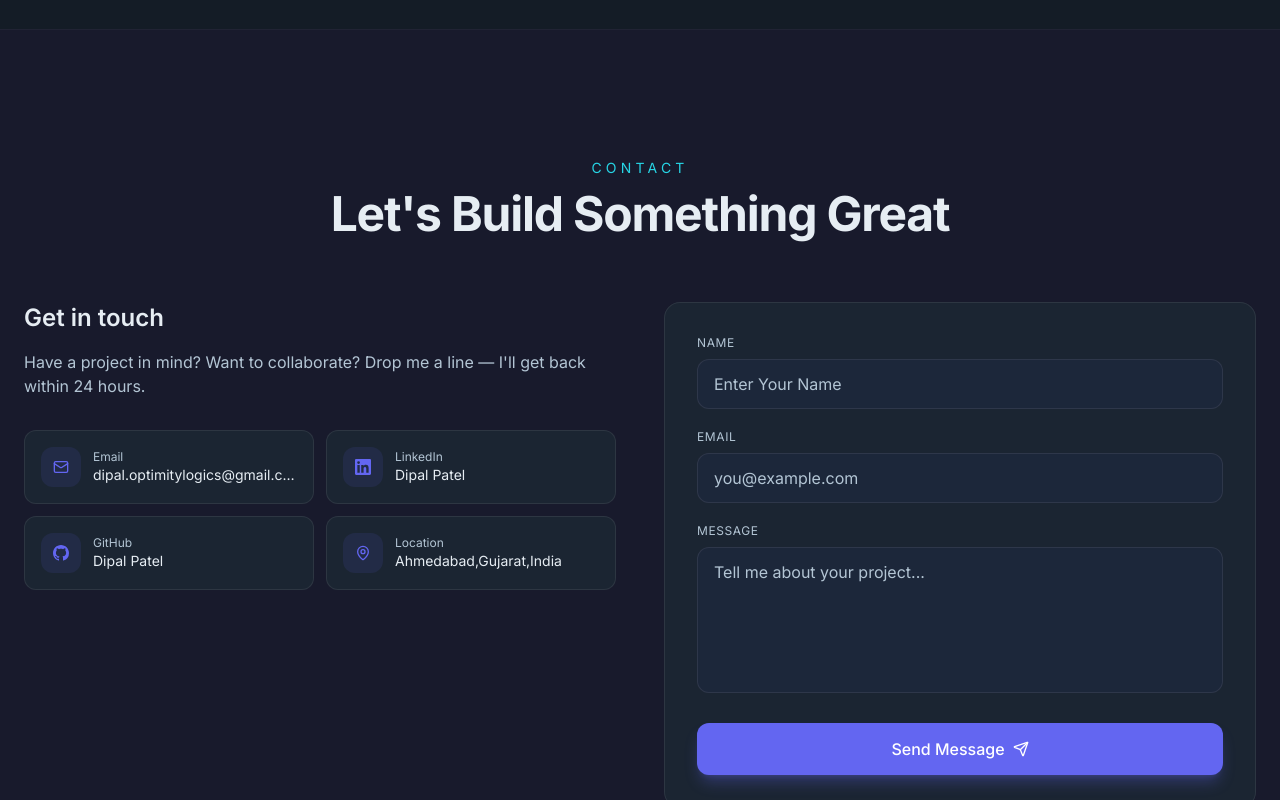
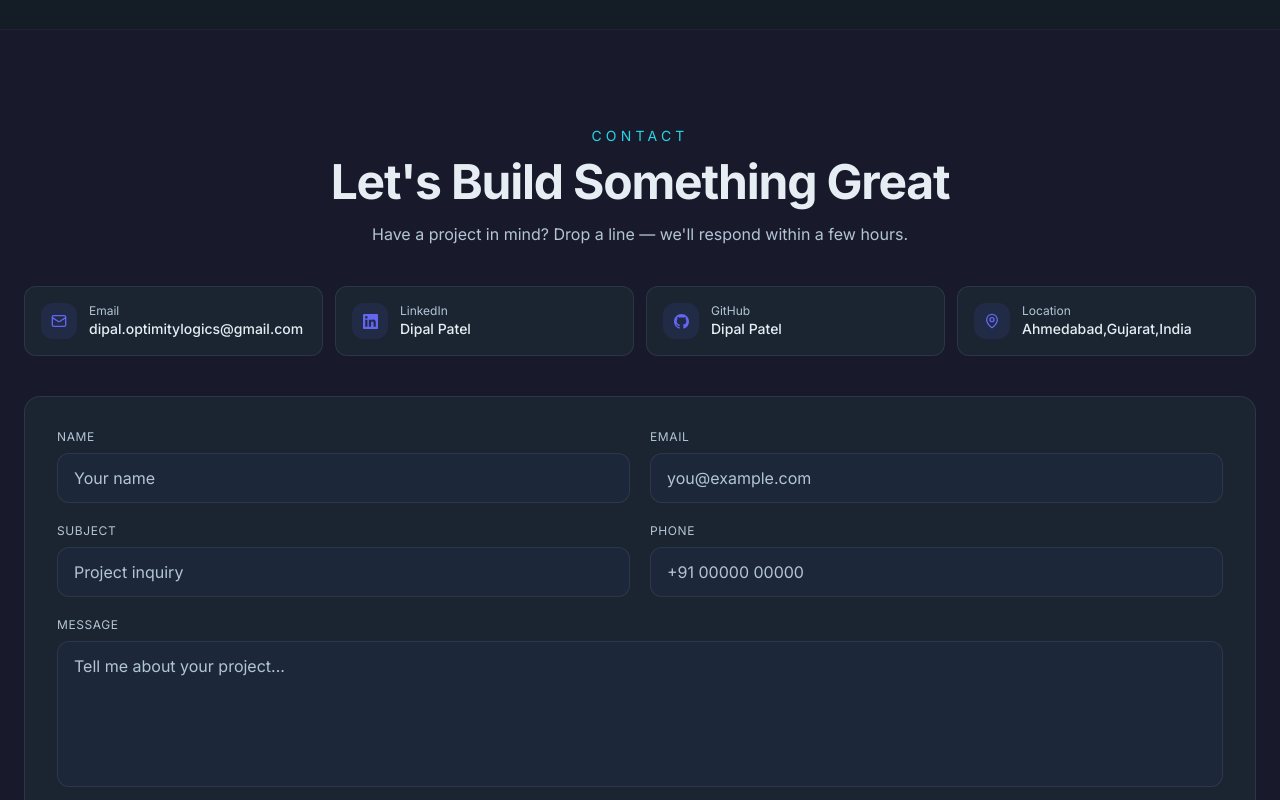
Before and after one commit to DIPAL1209/Automation-Portfolio, a Next.js app: page / in a window 1280 px wide. Shown: the part 6100-6900 px from the top of the page. Built offline with nearby package versions, Linux system fonts and the light colour scheme.

Commit message:
Changed ui of contact form

```diff
--- a/app/api/contact/route.tsx
+++ b/app/api/contact/route.tsx
@@ -4,13 +4,13 @@ const slackWebhookUrl = process.env.SLACK_WEBHOOK_URL!
 
 export async function POST(req: NextRequest) {
     try {
-        const { name, email, message, From } = await req.json()
+        const { name, email, message, From , subject, contact } = await req.json()
 
         await fetch(slackWebhookUrl, {
             method: 'POST',
             headers: { 'Content-Type': 'application/json' },
             body: JSON.stringify({
-                text: `*New Portfolio Contact!*\n*From:* ${From}\n*Name:* ${name}\n*Email:* ${email}\n*Message:* ${message}`,
+                text: `*New Portfolio Contact!*\n*From:* ${From}\n*Name:* ${name}\n*Email:* ${email}\n*Subject:* ${subject}\n*Contact:* ${contact}\n*Message:* ${message}`,
             }),
         })
 
--- a/app/components/Contact.tsx
+++ b/app/components/Contact.tsx
@@ -6,19 +6,19 @@ import { Mail, MapPin, Send, Loader2, CheckCircle2 } from 'lucide-react'
 import { portfolio } from '../../data/portfolio'
 
 const GithubIcon = () => (
-    <svg viewBox="0 0 24 24" width="16" height="16" fill="currentColor">
+    <svg viewBox="0 0 24 24" width="15" height="15" fill="currentColor">
         <path d="M12 0C5.37 0 0 5.37 0 12c0 5.31 3.435 9.795 8.205 11.385.6.105.825-.255.825-.57 0-.285-.015-1.23-.015-2.235-3.015.555-3.795-.735-4.035-1.41-.135-.345-.72-1.41-1.23-1.695-.42-.225-1.02-.78-.015-.795.945-.015 1.62.87 1.845 1.23 1.08 1.815 2.805 1.305 3.495.99.105-.78.42-1.305.765-1.605-2.67-.3-5.46-1.335-5.46-5.925 0-1.305.465-2.385 1.23-3.225-.12-.3-.54-1.53.12-3.18 0 0 1.005-.315 3.3 1.23.96-.27 1.98-.405 3-.405s2.04.135 3 .405c2.295-1.56 3.3-1.23 3.3-1.23.66 1.65.24 2.88.12 3.18.765.84 1.23 1.905 1.23 3.225 0 4.605-2.805 5.625-5.475 5.925.435.375.81 1.095.81 2.22 0 1.605-.015 2.895-.015 3.3 0 .315.225.69.825.57A12.02 12.02 0 0 0 24 12c0-6.63-5.37-12-12-12z"/>
     </svg>
 )
+
 const LinkedinIcon = () => (
-    <svg viewBox="0 0 24 24" width="16" height="16" fill="currentColor">
+    <svg viewBox="0 0 24 24" width="15" height="15" fill="currentColor">
         <path d="M20.447 20.452h-3.554v-5.569c0-1.328-.027-3.037-1.852-3.037-1.853 0-2.136 1.445-2.136 2.939v5.667H9.351V9h3.414v1.561h.046c.477-.9 1.637-1.85 3.37-1.85 3.601 0 4.267 2.37 4.267 5.455v6.286zM5.337 7.433a2.062 2.062 0 0 1-2.063-2.065 2.064 2.064 0 1 1 2.063 2.065zm1.782 13.019H3.555V9h3.564v11.452zM22.225 0H1.771C.792 0 0 .774 0 1.729v20.542C0 23.227.792 24 1.771 24h20.451C23.2 24 24 23.227 24 22.271V1.729C24 .774 23.2 0 22.222 0h.003z"/>
     </svg>
 )
 
-
 export default function Contact() {
-    const [form, setForm] = useState({ name: '', email: '', message: '' })
+    const [form, setForm] = useState({ name: '', email: '', message: '', subject: '', contact: '' })
     const [sending, setSending] = useState(false)
     const [toast, setToast] = useState<{ type: 'success' | 'error'; msg: string } | null>(null)
 
@@ -33,15 +33,12 @@ export default function Contact() {
             const res = await fetch('/api/contact', {
                 method: 'POST',
                 headers: { 'Content-Type': 'application/json' },
-                body: JSON.stringify({...form,
-                    From: "Dipal Patel"}),
+                body: JSON.stringify({ ...form, From: 'Dipal Patel' }),
             })
-
             const data = await res.json()
-
             if (data.success) {
-                setToast({ type: 'success', msg: 'Message sent! I\'ll reply within 24 hours 🚀' })
-                setForm({ name: '', email: '', message: '' })
+                setToast({ type: 'success', msg: "Message sent! I'll reply within 24 hours 🚀" })
+                setForm({ name: '', email: '', message: '', subject: '', contact: '' })
             } else {
                 setToast({ type: 'error', msg: 'Something went wrong. Try again.' })
             }
@@ -54,73 +51,136 @@ export default function Contact() {
     }
 
     const contactCards = [
-        { icon: Mail, label: 'Email', value: portfolio.email, href: `https://mail.google.com/mail/?view=cm&to=${portfolio.email}`  },
+        { icon: Mail, label: 'Email', value: portfolio.email, href: `https://mail.google.com/mail/?view=cm&to=${portfolio.email}` },
         { icon: LinkedinIcon, label: 'LinkedIn', value: 'Dipal Patel', href: portfolio.socials.linkedin },
         { icon: GithubIcon, label: 'GitHub', value: 'Dipal Patel', href: portfolio.socials.github },
-        { icon: MapPin, label: 'Location', value: portfolio.location  },
+        { icon: MapPin, label: 'Location', value: portfolio.location, href: undefined },
     ]
 
     return (
-        <section id="contact" className="relative w-full border-t border-[var(--border-subtle)] bg-[var(--bg)] py-32">
+        <section id="contact" className="relative w-full border-t border-[var(--border-subtle)] bg-[var(--bg)] py-24">
             <div className="mx-auto max-w-7xl px-6">
-                <motion.div initial={{ opacity: 0, y: 20 }} whileInView={{ opacity: 1, y: 0 }} viewport={{ once: true }} transition={{ duration: 0.6 }} className="mb-16 text-center">
+
+                <motion.div
+                    initial={{ opacity: 0, y: 20 }}
+                    whileInView={{ opacity: 1, y: 0 }}
+                    viewport={{ once: true }}
+                    transition={{ duration: 0.6 }}
+                    className="mb-10 text-center"
+                >
                     <p className="mb-3 text-sm uppercase tracking-[0.3em] text-[var(--text-names)]">Contact</p>
                     <h2 className="text-4xl font-bold tracking-tight text-[var(--text)] md:text-5xl">Let's Build Something Great</h2>
+                    <p className="mt-4 text-[var(--text-muted)]">Have a project in mind? Drop a line — we'll respond within a few hours.</p>
                 </motion.div>
 
-                <div className="grid grid-cols-1 gap-12 lg:grid-cols-2">
-                    <motion.div initial={{ opacity: 0, x: -30 }} whileInView={{ opacity: 1, x: 0 }} viewport={{ once: true }} transition={{ duration: 0.6 }}>
-                        <h3 className="mb-4 text-2xl font-semibold text-[var(--text)]">Get in touch</h3>
-                        <p className="mb-8 text-[var(--text-muted)]">Have a project in mind? Want to collaborate? Drop me a line — I'll get back within 24 hours.</p>
-
-                        <div className="grid grid-cols-1 gap-3 sm:grid-cols-2">
-                            {contactCards.map((c) => (
-                                <a key={c.label} href={c.href} target="_blank" rel="noreferrer"
-                                   className="group flex items-center gap-3 rounded-xl border border-[var(--border)] bg-[var(--bg-card)] p-4 transition-all hover:-translate-y-0.5 hover:border-[#6366f1]/40 hover:bg-[#6366f1]/5">
-                                    <div className="flex h-10 w-10 flex-shrink-0 items-center justify-center rounded-lg bg-[#6366f1]/10 text-[#6366f1] group-hover:bg-[#6366f1]/20">
-                                        <c.icon className="h-4 w-4" />
+                <motion.div
+                    initial={{ opacity: 0, y: 20 }}
+                    whileInView={{ opacity: 1, y: 0 }}
+                    viewport={{ once: true }}
+                    transition={{ duration: 0.6, delay: 0.1 }}
+                    className="mb-10 grid grid-cols-2 gap-3 sm:grid-cols-4"
+                >
+                    {contactCards.map((c) => {
+                        const Icon = c.icon
+                        const Wrapper = c.href ? 'a' : 'div'
+                        return (
+                            <Wrapper
+                                key={c.label}
+                                {...(c.href ? { href: c.href, target: '_blank', rel: 'noreferrer' } : {})}
+                                className="group flex items-center gap-3 rounded-xl border border-[var(--border)] bg-[var(--bg-card)] p-4 transition-all hover:-translate-y-0.5 hover:border-[#6366f1]/40 hover:bg-[#6366f1]/5"
+                            >
+                                <div className="flex h-9 w-9 flex-shrink-0 items-center justify-center rounded-lg bg-[#6366f1]/10 text-[#6366f1] group-hover:bg-[#6366f1]/20">
+                                    <Icon className="h-4 w-4" />
                                 </div>
                                 <div className="min-w-0">
                                     <p className="text-xs text-[var(--text-muted)]">{c.label}</p>
-                                        <p className="truncate text-sm text-[var(--text)]">{c.value}</p>
+                                    <p className="truncate text-sm font-medium text-[var(--text)]">{c.value}</p>
                                 </div>
-                                </a>
-                            ))}
+                            </Wrapper>
+                        )
+                    })}
+                </motion.div>
+
+                <motion.form
+                    onSubmit={handleSubmit}
+                    initial={{ opacity: 0, y: 20 }}
+                    whileInView={{ opacity: 1, y: 0 }}
+                    viewport={{ once: true }}
+                    transition={{ duration: 0.6, delay: 0.2 }}
+                    className="rounded-2xl border border-[var(--border)] bg-[var(--bg-card)] p-8"
+                >
+                    {/* Row 1: Name + Email */}
+                    <div className="mb-5 grid grid-cols-1 gap-5 sm:grid-cols-2">
+                        <div>
+                            <label className="mb-2 block text-xs uppercase tracking-wider text-[var(--text-muted)]">Name</label>
+                            <input
+                                name="name" required value={form.name} onChange={handleChange}
+                                placeholder="Your name"
+                                className="w-full rounded-lg border border-[var(--border)] bg-[var(--bg)] px-4 py-3 text-[var(--text)] placeholder-[var(--text-muted)] outline-none transition-all focus:border-[#6366f1]/50"
+                            />
+                        </div>
+                        <div>
+                            <label className="mb-2 block text-xs uppercase tracking-wider text-[var(--text-muted)]">Email</label>
+                            <input
+                                name="email" type="email" required value={form.email} onChange={handleChange}
+                                placeholder="you@example.com"
+                                className="w-full rounded-lg border border-[var(--border)] bg-[var(--bg)] px-4 py-3 text-[var(--text)] placeholder-[var(--text-muted)] outline-none transition-all focus:border-[#6366f1]/50"
+                            />
+                        </div>
                     </div>
 
+                    {/* Row 2: Subject + Phone */}
+                    <div className="mb-5 grid grid-cols-1 gap-5 sm:grid-cols-2">
+                        <div>
+                            <label className="mb-2 block text-xs uppercase tracking-wider text-[var(--text-muted)]">Subject</label>
+                            <input
+                                name="subject" required value={form.subject} onChange={handleChange}
+                                placeholder="Project inquiry"
+                                className="w-full rounded-lg border border-[var(--border)] bg-[var(--bg)] px-4 py-3 text-[var(--text)] placeholder-[var(--text-muted)] outline-none transition-all focus:border-[#6366f1]/50"
+                            />
+                        </div>
+                        <div>
+                            <label className="mb-2 block text-xs uppercase tracking-wider text-[var(--text-muted)]">Phone</label>
+                            <input
+                                name="contact" required value={form.contact} onChange={handleChange}
+                                placeholder="+91 00000 00000"
+                                className="w-full rounded-lg border border-[var(--border)] bg-[var(--bg)] px-4 py-3 text-[var(--text)] placeholder-[var(--text-muted)] outline-none transition-all focus:border-[#6366f1]/50"
+                            />
+                        </div>
+                    </div>
 
-                    </motion.div>
-
-                    <motion.form onSubmit={handleSubmit} initial={{ opacity: 0, x: 30 }} whileInView={{ opacity: 1, x: 0 }} viewport={{ once: true }} transition={{ duration: 0.6 }}
-                                 className="rounded-2xl border border-[var(--border)] bg-[var(--bg-card)] p-8 backdrop-blur-xl">
-                        <div className="mb-5">
-                            <label className="mb-2 block text-xs uppercase tracking-wider text-[var(--text-muted)]">Name</label>
-                            <input name="name" required value={form.name} onChange={handleChange} placeholder="Enter Your Name"
-                                   className="w-full rounded-lg border border-[var(--border)] bg-[var(--bg)] px-4 py-3 text-[var(--text)] placeholder-[var(--text-muted)] outline-none transition-all focus:border-[#6366f1]/50" />
-                        </div>
-                        <div className="mb-5">
-                            <label className="mb-2 block text-xs uppercase tracking-wider text-[var(--text-muted)]">Email</label>
-                            <input name="email" type="email" required value={form.email} onChange={handleChange} placeholder="you@example.com"
-                                   className="w-full rounded-lg border border-[var(--border)] bg-[var(--bg)] px-4 py-3 text-[var(--text)] placeholder-[var(--text-muted)] outline-none transition-all focus:border-[#6366f1]/50" />
-                        </div>
+                    {/* Message — full width */}
                     <div className="mb-6">
                         <label className="mb-2 block text-xs uppercase tracking-wider text-[var(--text-muted)]">Message</label>
-                            <textarea name="message" required rows={5} value={form.message} onChange={handleChange} placeholder="Tell me about your project..."
-                                      className="w-full resize-none rounded-lg border border-[var(--border)] bg-[var(--bg)] px-4 py-3 text-[var(--text)] placeholder-[var(--text-muted)] outline-none transition-all focus:border-[#6366f1]/50" />
+                        <textarea
+                            name="message" required rows={5} value={form.message} onChange={handleChange}
+                            placeholder="Tell me about your project..."
+                            className="w-full resize-none rounded-lg border border-[var(--border)] bg-[var(--bg)] px-4 py-3 text-[var(--text)] placeholder-[var(--text-muted)] outline-none transition-all focus:border-[#6366f1]/50"
+                        />
                     </div>
-                        <button type="submit" disabled={sending}
-                                className="group inline-flex w-full items-center justify-center gap-2 rounded-lg bg-[#6366f1] px-6 py-3.5 font-medium text-white shadow-lg shadow-[#6366f1]/30 transition-all hover:bg-[#4f46e5] disabled:opacity-60">
-                            {sending ? (<><Loader2 className="h-4 w-4 animate-spin" />Sending...</>) : (<>Send Message<Send className="h-4 w-4 transition-transform group-hover:translate-x-0.5" /></>)}
+
+                    <button
+                        type="submit" disabled={sending}
+                        className="group inline-flex w-full items-center justify-center gap-2 rounded-lg bg-[#6366f1] px-6 py-3.5 font-medium text-white shadow-lg shadow-[#6366f1]/30 transition-all hover:bg-[#4f46e5] disabled:opacity-60"
+                    >
+                        {sending
+                            ? (<><Loader2 className="h-4 w-4 animate-spin" />Sending...</>)
+                            : (<>Send Message<Send className="h-4 w-4 transition-transform group-hover:translate-x-0.5" /></>)
+                        }
                     </button>
                 </motion.form>
             </div>
-            </div>
 
+            {/* Toast */}
             {toast && (
-                <motion.div initial={{ opacity: 0, y: 20 }} animate={{ opacity: 1, y: 0 }} exit={{ opacity: 0, y: 20 }}
+                <motion.div
+                    initial={{ opacity: 0, y: 20 }} animate={{ opacity: 1, y: 0 }} exit={{ opacity: 0, y: 20 }}
                     className={`fixed bottom-8 right-8 z-[120] flex items-center gap-3 rounded-xl border px-5 py-3 backdrop-blur-xl ${
-                                toast.type === 'success' ? 'border-emerald-500/30 bg-emerald-500/10 text-emerald-300' : 'border-rose-500/30 bg-rose-500/10 text-rose-300'
-                            }`}>
+                        toast.type === 'success'
+                            ? 'border-emerald-500/30 bg-emerald-500/10 text-emerald-300'
+                            : 'border-rose-500/30 bg-rose-500/10 text-rose-300'
+                    }`}
+                >
                     <CheckCircle2 className="h-5 w-5" />
                     {toast.msg}
                 </motion.div>
```
Also changed, not shown: app/globals.css (indentation only). Lines whose indentation alone changed are shown as unchanged.
